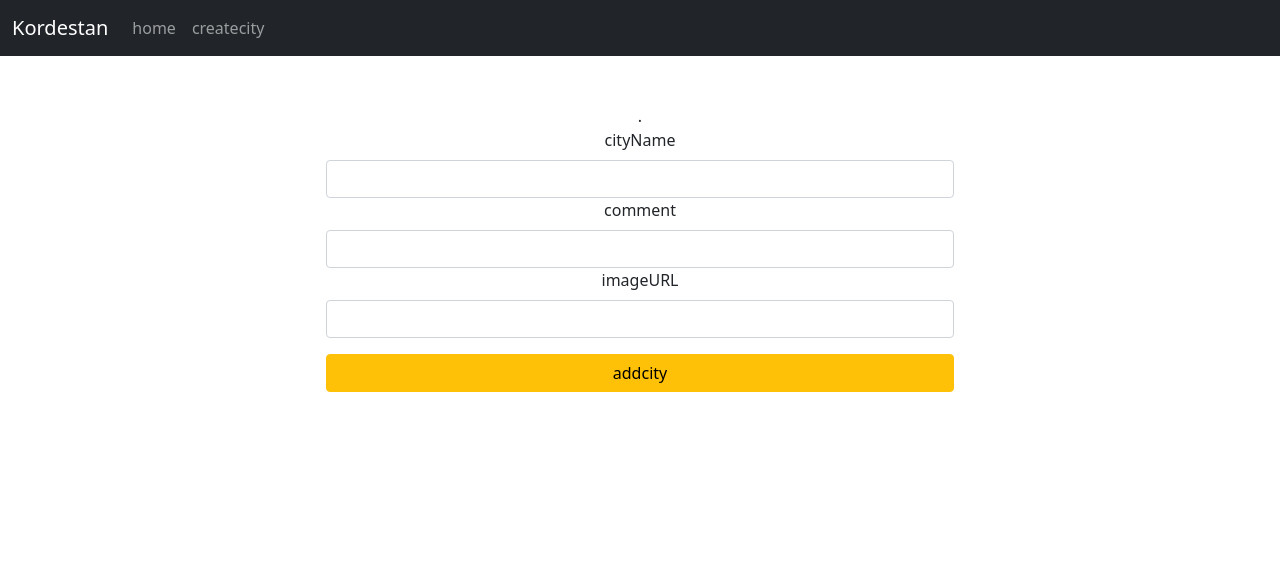
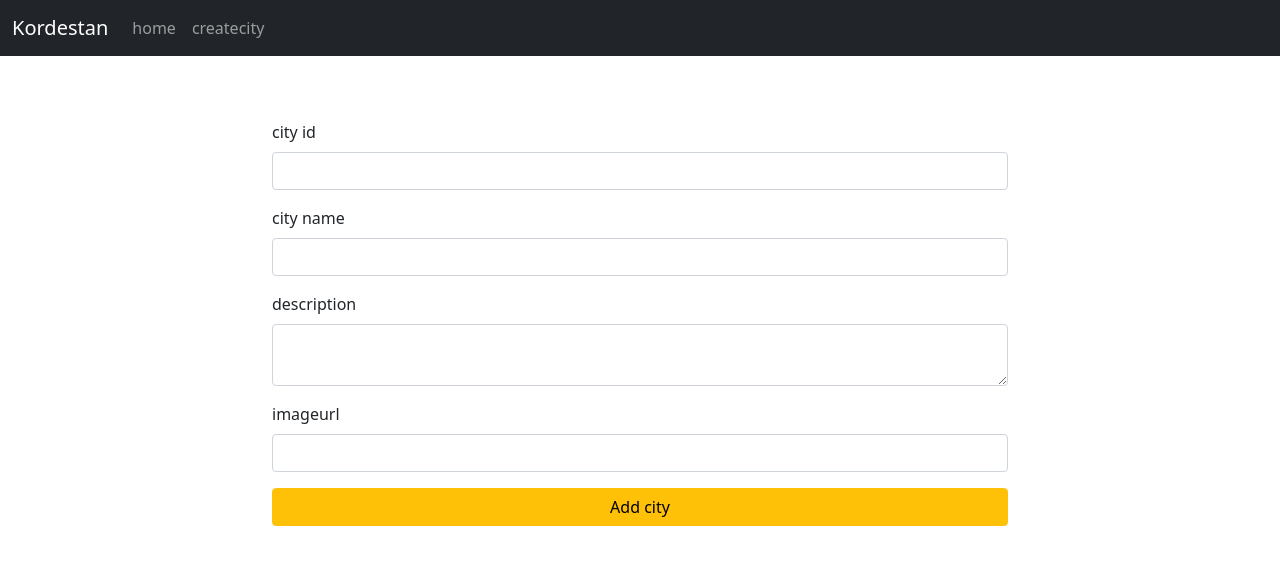
Before and after one commit to adibsadeghi1993/react-typescript-formik-yup, a React (Create React App) app in the folder my-app/: page /createcity in a window 1280 px wide. Shown: the top 564 px of the page. Built offline with nearby package versions, Linux system fonts and the light colour scheme.

Commit message:
all functionality was completed

```diff
--- a/my-app/db.json
+++ b/my-app/db.json
@@ -2,7 +2,7 @@
   "cities": [
     {
       "id": 1,
-      "cityName": "marione",
+      "cityName": "sanadaj",
       "image": "https://www.itto.org/iran/image-bin/zarivar-lake-kurdistan.jpg?fillit=700x420",
       "description": "this is best city in kordestan"
     },
@@ -10,13 +10,31 @@
       "id": 3,
       "cityName": "marivan",
       "image": "https://www.itto.org/iran/image-bin/zarivar-lake-kurdistan.jpg?fillit=700x420",
-      "description": "this is best city in kordestan"
+      "description": "this is best city beautiful in kordestan and my city"
     },
     {
-      "id": 4,
-      "cityName": "ddd",
+      "id": 38,
       "image": "https://www.itto.org/iran/image-bin/zarivar-lake-kurdistan.jpg?fillit=700x420",
-      "description": "this is  city fffffff in kordestan"
+      "cityName": "divan",
+      "description": "this is saheb abd milad city"
+    },
+    {
+      "id": "25",
+      "cityName": "همدان",
+      "image": "https://www.itto.org/iran/image-bin/zarivar-lake-kurdistan.jpg?fillit=700x420",
+      "description": "این استان همدان است و عالی است"
+    },
+    {
+      "id": "45",
+      "image": "https://www.itto.org/iran/image-bin/zarivar-lake-kurdistan.jpg?fillit=700x420",
+      "cityName": "kamyaran",
+      "description": "this is erfan cityh "
+    },
+    {
+      "id": "48",
+      "image": "https://www.itto.org/iran/image-bin/zarivar-lake-kurdistan.jpg?fillit=700x420",
+      "cityName": "tehran ",
+      "description": "this is big city iran is capital of iran and is so atractive"
     }
   ]
 }
--- a/my-app/src/App.tsx
+++ b/my-app/src/App.tsx
@@ -14,18 +14,20 @@ import { city } from './model/Types';
 function App() {
   const [cities, setCities] = useState<city[]| null | undefined>(null)
   const [isLoading, setIsLoading] = useState<boolean>(false)
-  const [error, setError] = useState<string>("")
+
 
   return (
     <div className="App">
       <Layout/>
+      <div className='container'>
       <Routes>
       <Route path="/" element={<Cities isLoading={isLoading} setIsLoading={setIsLoading} cities={cities} setCities={setCities}  />}/>
 
 
       <Route path="/:cityId" element={<City  cities={cities} setCities={setCities} />} />
-      <Route path="/createcity" element={<CreateCity  />} />
+      <Route path="/createcity" element={<CreateCity cities={cities} setCities={setCities} />} />
       </Routes>
+      </div>
     </div>
   );
 }
--- a/my-app/src/components/EditCity/City.tsx
+++ b/my-app/src/components/EditCity/City.tsx
@@ -1,4 +1,4 @@
-import { useState, useEffect } from "react";
+import { useState, useEffect, FormEvent } from "react";
 import { useParams } from "react-router-dom";
 import * as api from "../../api/index";
 import { city } from "../../model/Types";
@@ -47,7 +47,8 @@ const City = ({setCities,cities}: Props) => {
   });
   console.log(values);
   console.log(errors);
-  const submitForm = () => {
+  const submitForm = (e:FormEvent) => {
+    e.preventDefault()
     api.updateCity({
       id:cityId,
       cityName: values.cityName,
@@ -55,16 +56,26 @@ const City = ({setCities,cities}: Props) => {
       description: values.description,
     }).then(res=>{
       console.log(res)
+      navigate("/")
     setCities(cities?.map(item=>item.id==cityId?{id:cityId,cityName:values.cityName,image:values.image,description:values.description}:item))
     })
-    navigate("/")
+
   };
+
+  let statueBtn:boolean = true;
+  if (
+    !errors.cityName &&
+    !errors.description &&
+    !errors.image ){
+      console.log("hhhhhhhhh")
+     statueBtn=false
+    }
 
   return (
     <div className="mt-5  container">
       <form>
         <div className="row">
-          <div className="col-12 col-md-6 offset-3 mt-3 ">
+          <div className="col-12 col-md-8 offset-md-2 mt-3 ">
             <label className="form-label w-100 text-start">city name</label>
             <input
               name="cityName"
@@ -74,9 +85,9 @@ const City = ({setCities,cities}: Props) => {
               type="text"
               className="form-control"
             />
-            {errors.cityName && touched.cityName && <p>{errors.cityName}</p>}
+            {errors.cityName && touched.cityName && <p style={{color:"red"}}>{errors.cityName}</p>}
           </div>
-          <div className="col-12 col-md-6 offset-3 mt-3 ">
+          <div className="col-12 col-md-8 offset-md-2 mt-3 ">
             <label className="form-label w-100 text-start">description</label>
             <textarea
               name="description"
@@ -86,10 +97,10 @@ const City = ({setCities,cities}: Props) => {
               className="form-control"
             />
             {errors.description && touched.description && (
-              <p>{errors.description}</p>
+              <p style={{color:"red"}}>{errors.description}</p>
             )}
           </div>
-          <div className="col-12 col-md-6 offset-3 mt-3">
+          <div className="col-12 col-md-8 offset-md-2 mt-3">
             <label className="form-label  w-100 text-start">imageurl</label>
             <input
               name="image"
@@ -99,17 +110,16 @@ const City = ({setCities,cities}: Props) => {
               type="text"
               className="form-control"
             />
-            {errors.image && touched.image && <p>{errors.image}</p>}
+            {errors.image && touched.image && <p style={{color:"red"}}>{errors.image}</p>}
           </div>
-          <div>
+          <div className="col-12 col-md-8 offset-md-2 mt-3">
             <button
               disabled={
-                !!(errors.cityName && touched.cityName) ||
-                !!(errors.description && touched.description) ||
-                !!(errors.image && touched.image)
+                statueBtn
               }
               onClick={submitForm}
-              className="btn btn-warning w-50 mt-3"
+              type="submit"
+              className="btn btn-warning w-100 "
             >
               Edit city
             </button>
--- a/my-app/src/components/EditCity/CreateCity.tsx
+++ b/my-app/src/components/EditCity/CreateCity.tsx
@@ -1,126 +1,141 @@
-import { withFormik, FormikProps } from "formik";
-import { Navigate, useNavigate } from "react-router-dom";
-import { setTimeout } from "timers/promises";
+
+import * as api from "../../api/index";
+import { city } from "../../model/Types";
+import { useFormik } from "formik";
 import * as Yup from "yup";
-import * as api from "../../api/index"
+import {useNavigate} from "react-router-dom"
+import { FormEvent } from "react";
+import { number } from "yup";
 
-interface FormValues {
-  cityName: string;
-  description: string;
-  imageURL:string
+interface Props {
+  setCities:React.Dispatch<React.SetStateAction<city[] | null | undefined>>,
+  cities: city[]|null|undefined ,
 }
 
-interface OtherProps {
+const CreateCity = ({setCities,cities}: Props) => {
 
-}
+  const navigate=useNavigate()
 
-interface MyFormProps {
-  initialcityName?: string;
-  initialdescription?: string;
-  initialimageURL?:string
-}
 
-const InnerForm = (props: OtherProps & FormikProps<FormValues>) => {
-const navigate= useNavigate()
 
-  const {
-    values,
-    errors,
-    touched,
-    handleChange,
-    handleBlur,
-    handleSubmit,
-    isSubmitting,
+  const { handleChange, handleBlur, values, errors, touched } = useFormik<{
+    cityName: string;
+    description: string;
+    image: string;
+    id:string
+  }>({
+    initialValues: {
+      cityName: "",
+      description: "",
+      image: "",
+     id:""
+    },
+    onSubmit: (): void => {},
+    validationSchema: Yup.object().shape({
+      cityName: Yup.string().min(3).max(20).required("is required"),
+      description: Yup.string().min(10).max(250).required("is required"),
+      image: Yup.string().min(10).max(250).required("is required"),
+      id: Yup.number().min(1).required("this is should be number"),
+    }),
 
-  } = props;
+  });
+  console.log(values);
+  console.log(errors);
+  const submitForm = (e:FormEvent<HTMLButtonElement>) => {
+    e.preventDefault()
+   api.createCity({id:values.id,image:values.image,cityName:values.cityName,description:values.description}).then(res=>{
+     console.log(res)
+     console.log("adib")
+     navigate("/")
+   }).catch(err=>{
 
-  const submitHandler=()=>{
+   })
 
-  }
+  };
+
+
+  let statueBtn:boolean = true;
+  if (
+    !errors.cityName &&
+    !errors.description &&
+    !errors.id &&
+    !errors.image ){
+      console.log("hhhhhhhhh")
+     statueBtn=false
+    }
+
+
 
   return (
-    <>
-      <div className="row mt-5">
-
-        <div className="col-12 col-sm-8 offset-sm-2 col-md-6 offset-md-3">
-          <form onSubmit={handleSubmit}>
-            .
-            <div>
-              <label className="form-label">cityName</label>
-              <input
-                className="form-control"
-                type="cityName"
-                name="cityName"
-                onChange={handleChange}
-                onBlur={handleBlur}
-                value={values.cityName}
-              />
-              {errors.cityName && touched.cityName ?<p className="text-danger">{errors.cityName}</p>:null}
-            </div>
-            <label className="form-label">comment</label>
+    <div className="mt-5">
+      <form>
+        <div className="row">
+        <div className="col-12 col-md-8 offset-md-2 mt-3 ">
+            <label className="form-label w-100 text-start">city id</label>
             <input
+              name="id"
+              onChange={handleChange}
+              onBlur={handleBlur}
+              value={values?.id}
+              type="text"
               className="form-control"
-              type="description"
+            />
+            {errors.id && touched.id && <p style={{color:"red"}}>{errors.id}</p>}
+          </div>
+          <div className="col-12 col-md-8 offset-md-2 mt-3 ">
+            <label className="form-label w-100 text-start">city name</label>
+            <input
+              name="cityName"
+              onChange={handleChange}
+              onBlur={handleBlur}
+              value={values?.cityName}
+              type="text"
+              className="form-control"
+            />
+            {errors.cityName && touched.cityName && <p style={{color:"red"}}>{errors.cityName}</p>}
+          </div>
+          <div className="col-12 col-md-8 offset-md-2 mt-3 ">
+            <label className="form-label w-100 text-start">description</label>
+            <textarea
               name="description"
               onChange={handleChange}
               onBlur={handleBlur}
-              value={values.description}
+              value={values?.description}
+              className="form-control"
             />
-             {errors.description && touched.description ?<p className="text-danger">{errors.description}</p>:null}
-              <label className="form-label">imageURL</label>
+            {errors.description && touched.description && (
+              <p style={{color:"red"}}>{errors.description}</p>
+            )}
+          </div>
+          <div className="col-12 col-md-8 offset-md-2 mt-3">
+            <label className="form-label  w-100 text-start">imageurl</label>
             <input
-              className="form-control"
-              type="text"
-              name="imageURL"
+              name="image"
               onChange={handleChange}
               onBlur={handleBlur}
-              value={values.imageURL}
+              value={values?.image}
+              type="text"
+              className="form-control"
             />
+            {errors.image && touched.image && <p style={{color:"red"}}>{errors.image}</p>}
+          </div>
+          <div className="col-12 col-md-8 offset-md-2 mt-3">
             <button
+              disabled={
+                statueBtn
+
+              }
               type="submit"
-              className="btn btn-warning w-100 mt-3"
-              onClick={submitHandler}
-              disabled={
-                isSubmitting ||
-                !!(errors.cityName && touched.cityName) ||
-                !!(errors.description && touched.description)||!!(errors.imageURL && touched.imageURL)
-              }
+              onClick={submitForm}
+              className="btn btn-warning w-100"
             >
-              addcity
+              Add city
             </button>
-          </form>
+          </div>
         </div>
-      </div>
-    </>
+      </form>
+    </div>
   );
 };
 
-const CreateCity = withFormik<MyFormProps, FormValues>({
-  mapPropsToValues: (props) => ({
-    cityName: "",
-    description: "",
-    imageURL:""
-  }),
-
-  validationSchema: Yup.object().shape({
-    cityName: Yup.string().max(50).min(2).required("cityName is required"),
-    description: Yup.string().max(200).required("description is required"),
-    imageURL: Yup.string().required("imageURL is requied"),
-
-  }),
-
-  handleSubmit(
-    { cityName, description,imageURL }: FormValues,
-    { props, setSubmitting, setErrors }
-  ) {
-    console.log(cityName,description,imageURL);
-    const newCity={id:Math.random()*100,cityName,description,image:imageURL}
-    api.createCity(newCity).then(res=>{
-      console.log(res)
-
-
-    })
-  },
-})(InnerForm);
-
 export default CreateCity;
```
